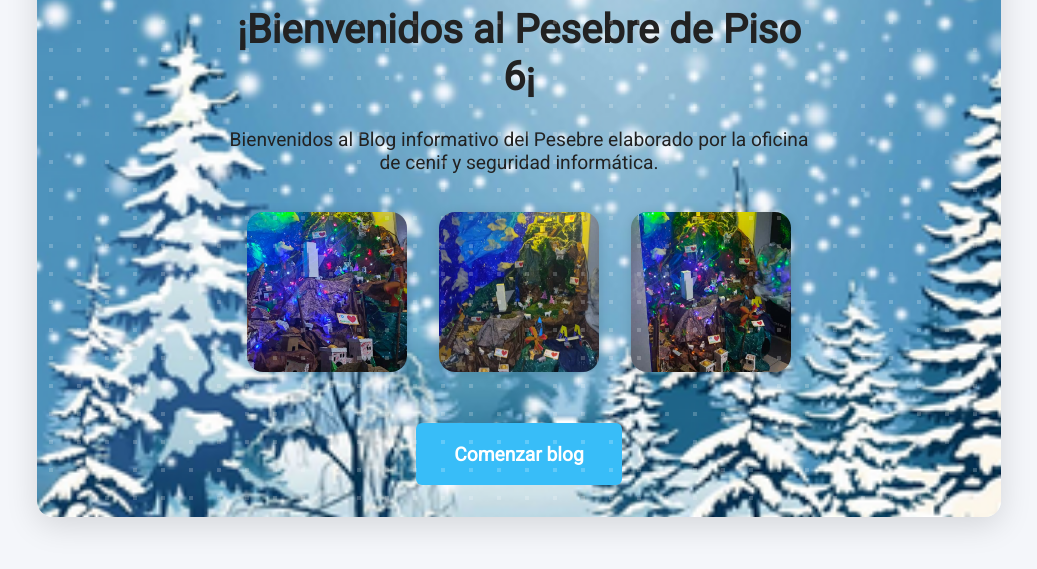
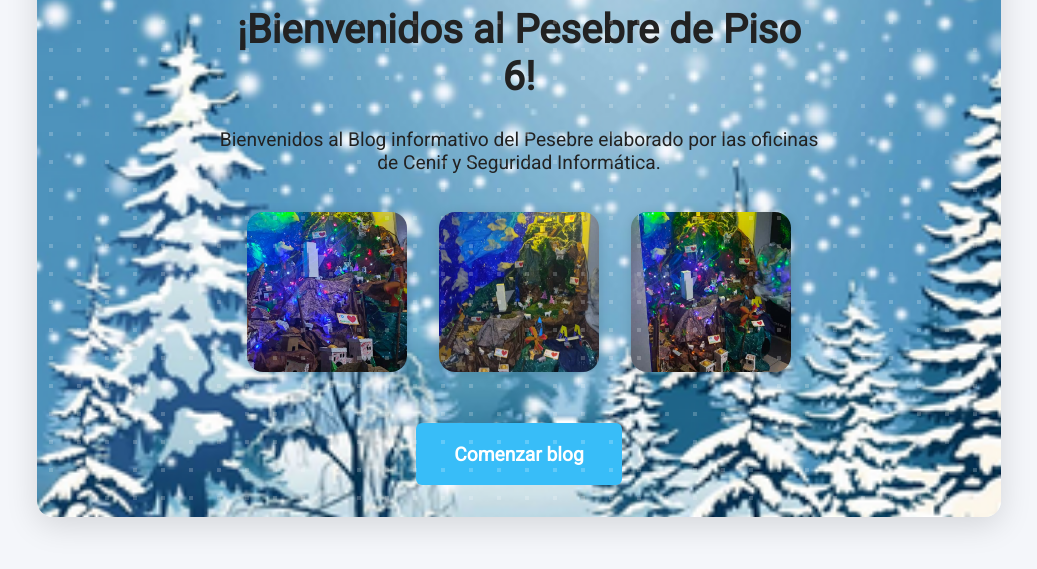
Before and after one commit to wflores87/pesebre, a plain HTML site: page index.html in a window 1280 px wide. Shown: the part 145-714 px from the top of the page, without its empty margins (121-1158 px from the left). Drawn offline with Linux system fonts and the light colour scheme.

Commit message:
actualizado todo

```diff
--- a/index.html
+++ b/index.html
@@ -18,8 +18,8 @@
              <img src="static/cenif2.png" alt="Logo secundario" class="top-logo logo-no-bg">
             </div>
             <div style="max-width:600px;margin:0 auto;padding-top:60px;text-align:center;">
-                <h1 style="color:#222;font-size:2.5em;margin-bottom:0.7em;">¡Bienvenidos al Pesebre de Piso 6¡</h1>
-                <p style="color:#222;font-size:1.2em;margin-bottom:2em;">Bienvenidos al Blog informativo del Pesebre elaborado por la oficina de cenif y seguridad informática.</p>
+                <h1 style="color:#222;font-size:2.5em;margin-bottom:0.7em;">¡Bienvenidos al Pesebre de Piso 6!</h1>
+                <p style="color:#222;font-size:1.2em;margin-bottom:2em;">Bienvenidos al Blog informativo del Pesebre elaborado por las oficinas de Cenif y Seguridad Informática.</p>
                 <div style="display:flex;justify-content:center;align-items:center;gap:2em;margin-bottom:2em;flex-wrap:nowrap;">
                     <img src="static/hhh.jpeg" alt="Robot 3D" style="width:160px;height:160px;border-radius:16px;box-shadow:0 2px 12px #0002;object-fit:cover;">
                     <img src="static/pesebre.jpeg" alt="Ciberseguridad 3D" style="width:160px;height:160px;border-radius:16px;box-shadow:0 2px 12px #0002;object-fit:cover;">
```
